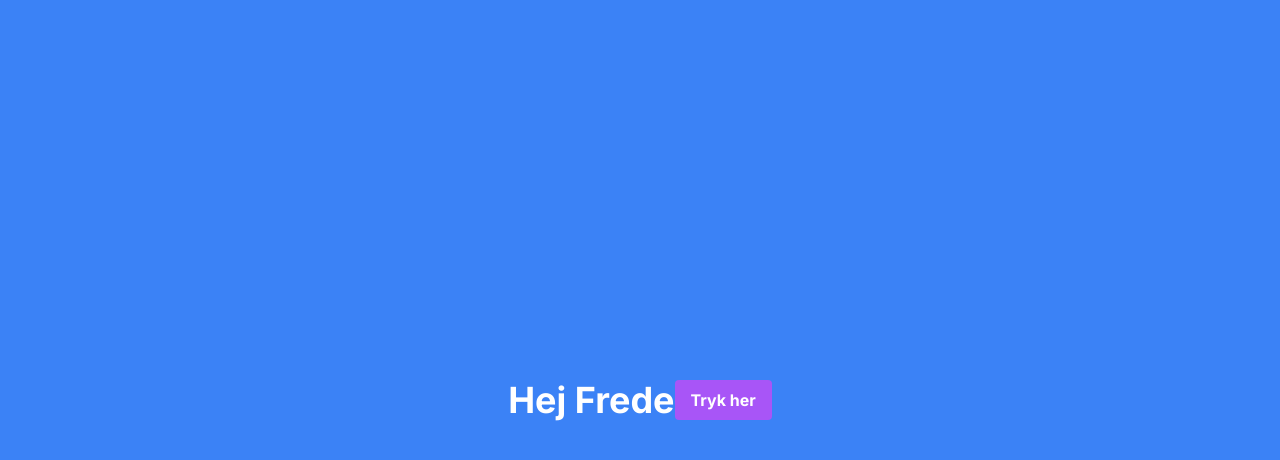
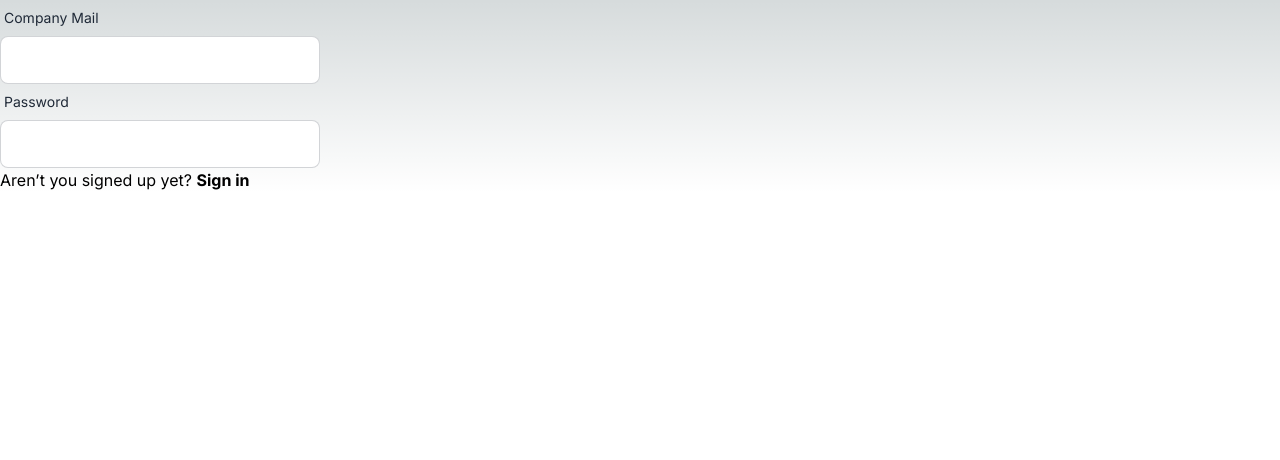
Before and after one commit to storgaard98/TooWoodToGo, a Next.js app in the folder nextjs-frontend/: page / in a window 1280 px wide. Shown: the top 460 px of the page. Built offline with nearby package versions, Linux system fonts and the light colour scheme; no server answers.

Commit message:
Update metadata in layout.tsx and remove login page

```diff
--- a/nextjs-frontend/app/layout.tsx
+++ b/nextjs-frontend/app/layout.tsx
@@ -5,8 +5,8 @@ import "./globals.css";
 const inter = Inter({ subsets: ["latin"] });
 
 export const metadata: Metadata = {
-  title: "Create Next App",
-  description: "Generated by create next app",
+  title: "TooWoodToGo",
+  description: "Get rid of your waste",
 };
 
 export default function RootLayout({
--- a/nextjs-frontend/app/login/login.tsx
+++ /dev/null
@@ -1,16 +0,0 @@
-import React from "react";
-import LoginFormular from "../LoginFormular";
-import Link from "next/link";
-import SignUp from "../signup/page";
-const login = () => {
-  return (
-    <div>
-      <LoginFormular />
-      <Link href="./SignUp">
-        Aren&rsquo;t you signed up yet? <b>Sign in</b>
-      </Link>
-    </div>
-  );
-};
-
-export default login;
--- a/nextjs-frontend/app/page.tsx
+++ b/nextjs-frontend/app/page.tsx
@@ -1,30 +1,21 @@
 "use client";
 // pages/index.tsx
 import React from "react";
+import LoginFormula from "./components/loginFormula";
+import Link from "next/link";
 
-
-import type { Metadata } from "next";
-
-import "./globals.css";
-
-// These styles apply to every route in the application
 
 const nodeUrl = process.env.NEXT_PUBLIC_NODE_URL;
 
-const HomePage = () => {
-  const nodeUrl = process.env.NEXT_PUBLIC_NODE_URL;
+const loginPage = () => {
   return (
-    <div className="flex justify-center items-center h-screen bg-blue-500">
-      <h1 className="text-4xl font-bold text-white">Hej Frede</h1>
-      <button
-        className="bg-purple-500 hover:bg-purple-700 text-white font-bold py-2 px-4 rounded"
-        onClick={() => alert("Undskyld, hvis jeg har lavet kæmpe kaos i dine filer, men tailwind virker")}
-      >
-        Tryk her
-      </button>
-
+   <div>
+      <LoginFormula />
+      <Link href="./SignUp">
+        Aren&rsquo;t you signed up yet? <b>Sign in</b>
+      </Link>
     </div>
   );
 };
 
-export default HomePage;
+export default loginPage;
```
Also changed, not shown: nextjs-frontend/app/components/loginFormula.tsx (renamed from nextjs-frontend/app/LoginFormular.tsx), nextjs-frontend/app/components/signUp.tsx (renamed from nextjs-frontend/app/signup/page.tsx), nextjs-frontend/app/home/page.tsx (renamed from nextjs-frontend/app/components/home.tsx).
